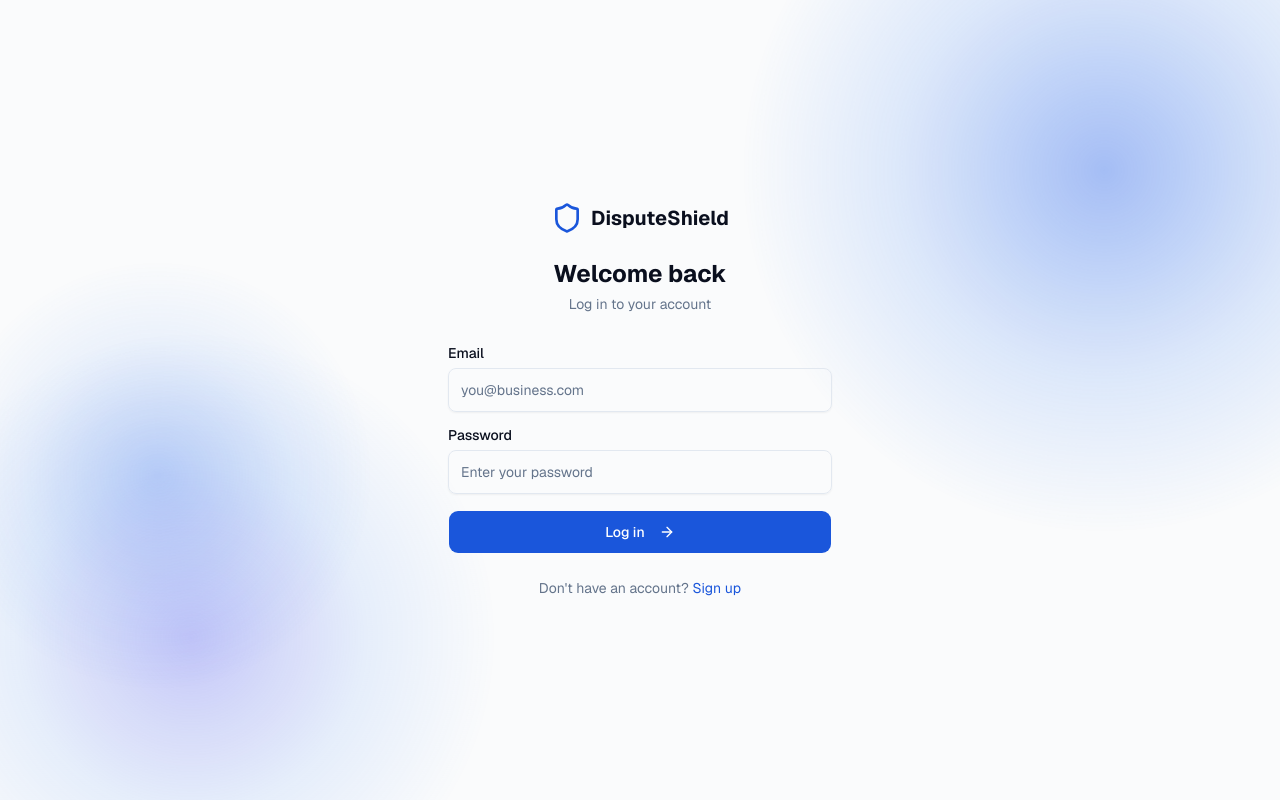
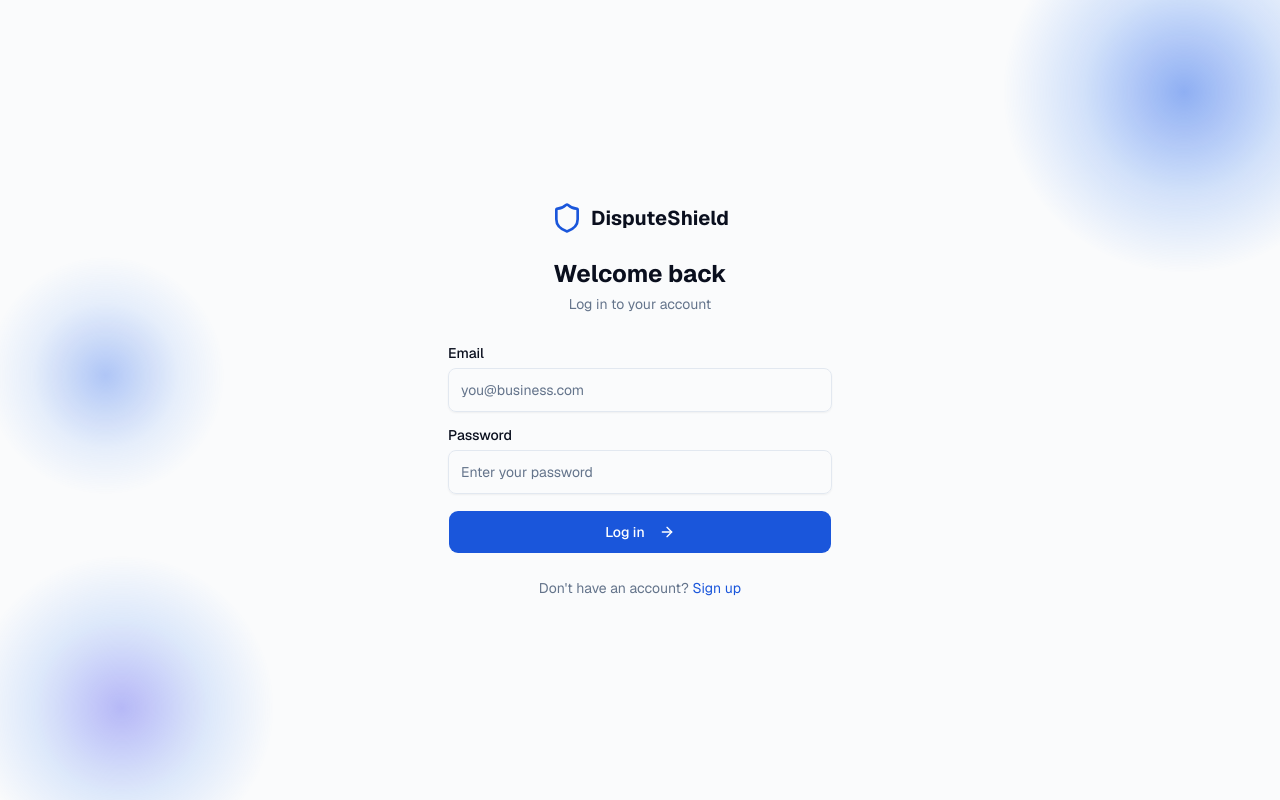
Before and after one commit to DeveloperYK/disputeshield, a Next.js app in the folder frontend/: page /login in a window 1280 px wide. Built offline with nearby package versions, Linux system fonts and the light colour scheme; no server answers.

Commit message:
feat: smaller, sharper gradient orbs with stronger opacity

```diff
--- a/frontend/components/shared/interactive-grid.tsx
+++ b/frontend/components/shared/interactive-grid.tsx
@@ -3,25 +3,25 @@
 export function InteractiveGrid({ className = "" }: { className?: string }) {
   return (
     <div className={`absolute inset-0 pointer-events-none overflow-hidden ${className}`}>
-      {/* Large blue gradient orb — top right */}
+      {/* Blue orb — top right */}
       <div
-        className="absolute -top-40 -right-40 w-[700px] h-[700px] rounded-full animate-[drift_20s_ease-in-out_infinite]"
+        className="absolute -top-16 -right-16 w-[350px] h-[350px] rounded-full animate-[drift_20s_ease-in-out_infinite]"
         style={{
-          background: "radial-gradient(circle, rgba(37,99,235,0.4) 0%, rgba(59,130,246,0.15) 40%, transparent 70%)",
+          background: "radial-gradient(circle, rgba(37,99,235,0.5) 0%, rgba(59,130,246,0.2) 40%, transparent 70%)",
         }}
       />
-      {/* Smaller orb — bottom left */}
+      {/* Purple orb — bottom left */}
       <div
-        className="absolute -bottom-32 -left-32 w-[600px] h-[600px] rounded-full animate-[drift_25s_ease-in-out_infinite_reverse]"
+        className="absolute -bottom-12 -left-12 w-[300px] h-[300px] rounded-full animate-[drift_25s_ease-in-out_infinite_reverse]"
         style={{
-          background: "radial-gradient(circle, rgba(99,102,241,0.35) 0%, rgba(59,130,246,0.1) 40%, transparent 70%)",
+          background: "radial-gradient(circle, rgba(99,102,241,0.45) 0%, rgba(59,130,246,0.15) 40%, transparent 70%)",
         }}
       />
       {/* Accent orb — mid left */}
       <div
-        className="absolute top-1/3 -left-20 w-[450px] h-[450px] rounded-full animate-[drift_18s_ease-in-out_infinite]"
+        className="absolute top-1/3 -left-8 w-[250px] h-[250px] rounded-full animate-[drift_18s_ease-in-out_infinite]"
         style={{
-          background: "radial-gradient(circle, rgba(37,99,235,0.25) 0%, rgba(59,130,246,0.08) 40%, transparent 65%)",
+          background: "radial-gradient(circle, rgba(37,99,235,0.35) 0%, rgba(59,130,246,0.1) 40%, transparent 65%)",
         }}
       />
     </div>
```
